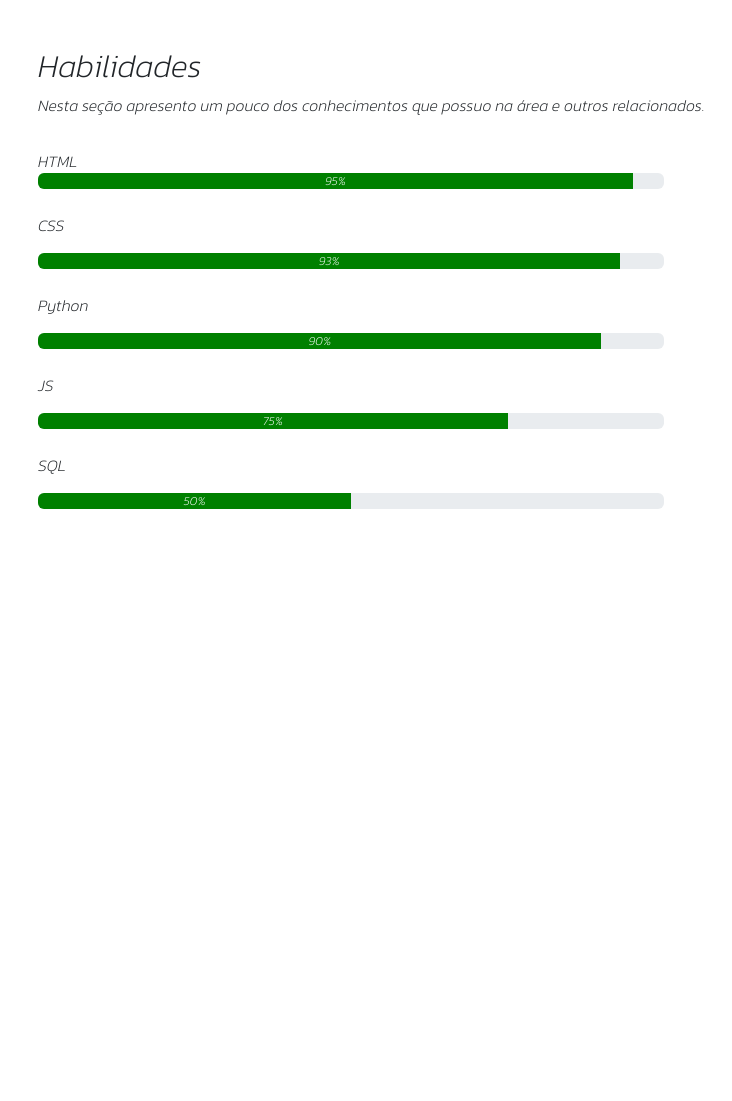
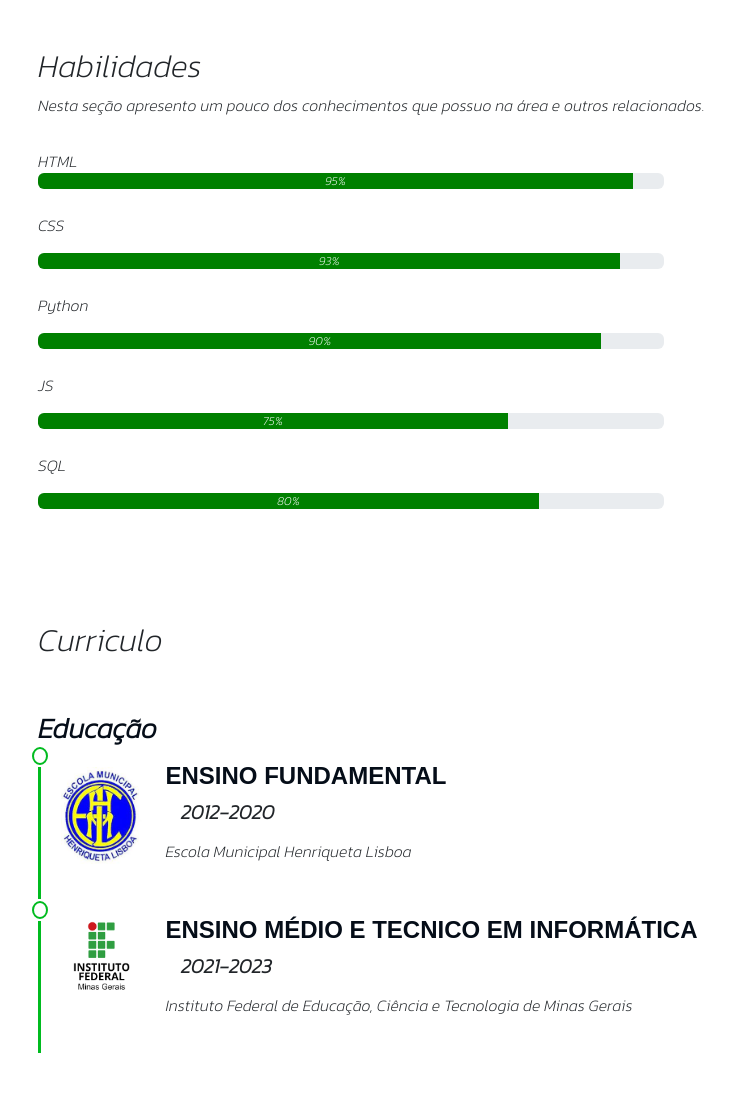
Before and after one commit to rafaellkl11/portifolio1, a Flask app: page / in a window 1600 px wide; the page is wider, and only the part inside the window is pictured. Shown: the part 1355-2456 px from the top of that part, without its empty margins (274-1006 px from the left). Before the commit the page ends 1864 px from the top of that part, so only its background shows below. Run offline with Flask 3, Linux system fonts and the light colour scheme; some libraries are stand-ins or nearby versions.

Commit message:
teceiro commit

```diff
--- a/static/style.css
+++ b/static/style.css
@@ -133,6 +133,9 @@ section#sobre{
 section#habilidade{
   margin-left:300px
 }
+section#curriculo{
+  margin-left:300px
+}
 *::-webkit-scrollbar {
   width: 10px;
 }
@@ -159,3 +162,41 @@ a {
 .nav-link:hover{
   color:#035700
 }
+.cv .cv-title{
+  font-weight:700;
+  margin-top:20px;
+  margin-bottom:20px;
+  color: #050d18;
+}
+.cv .cv-item{
+  padding: 0 0 20px 20px;
+  margin-top: -2px;
+  border-left: 3px solid #00bb1f;
+  position: relative;
+}
+.cv .cv-item h4 {
+  line-height: 18px;
+  font-weight: 600;
+  text-transform: uppercase;
+  font-family: "Poppins", sans-serif;
+  color: #050d18;
+  margin-bottom: 10px;
+}
+.cv .cv-item h5{
+  background: white;
+  padding: 5px 15px;
+  display: inline-block;
+  font-weight: 600;
+  margin-bottom: 10px;
+}
+.cv .cv-item::before {
+  content: "";
+  position: absolute;
+  top: -20px;
+  left:-9px;
+  width: 16px;
+  height: 18px;
+  border: 2px solid #00bb1f;
+  background: white;
+  border-radius: 50%;
+}
--- a/templates/index.html
+++ b/templates/index.html
@@ -43,7 +43,7 @@
           <a class="nav-link" href="#habilidade"><i class="bi bi-list-check"></i> Habilidades</a>
         </li>
         <li class="nav-item">
-          <a class="nav-link" href="#inicio"><i class="bi bi-file-earmark"></i> Currículo</a>
+          <a class="nav-link" href="#curriculo"><i class="bi bi-file-earmark"></i> Currículo</a>
         </li>
         <li class="nav-item">
           <a class="nav-link" href="#inicio"><i class="bi bi-collection"></i> Portifólio</a>
@@ -138,7 +138,7 @@
           <br>
           <p>SQL</p>
           <div class="progress">
-            <div class="progress-bar" role="progressbar" style="width: 50%; background-color: green;" aria-valuenow="50" data-anime="left" aria-valuemin="0" aria-valuemax="100">50%</div>
+            <div class="progress-bar" role="progressbar" style="width: 80%; background-color: green;" aria-valuenow="80" data-anime="left" aria-valuemin="0" aria-valuemax="100">80%</div>
           </div>
         </div>
         <div class="col-md-6">
@@ -148,5 +148,42 @@
       </div>
     </div>
   </section>
+  <section id="curriculo" class="mt-5 cv">
+    <div class="container pb-5">
+      <h2 class="pt-3 pb-4">Curriculo</h2>
+
+      <div class="row">
+        <div class="col-md-6">
+          <h3 class="cv-title">Educação</h3>
+          <div class="cv-item">
+            <div class="row mt-4" >
+              <div class="col-md-2">
+              <img class="img-fluid" src="../static/img/curriculo/download.jpg">
+              </div>
+              <div class="col-md-8">
+              <h4>Ensino Fundamental</h4>
+              <h5>2012-2020</h5>
+              <p><em>Escola Municipal Henriqueta Lisboa</em></p>
+              </div>
+            </div>
+          </div>
+          <div class="cv-item">
+            <div class="row mt-4" >
+              <div class="col-md-2">
+              <img class="img-fluid" src="../static/img/curriculo/download.png">
+              </div>
+              <div class="col-md-10">
+              <h4 style="width: 1000PX">Ensino Médio e Tecnico em Informática</h4>
+              <h5>2021-2023</h5>
+              <p><em>Instituto Federal de Educação, Ciência e Tecnologia de Minas Gerais</em></p>
+              </div>
+            </div>
+          </div>
+        </div>
+        <div class="col-md-6">
+        </div>
+      </div>
+    </div>
+  </section>
 </body>
 </html>
```
Also changed, not shown: static/img/curriculo/download.jpg (added), static/img/curriculo/download.png (added).
